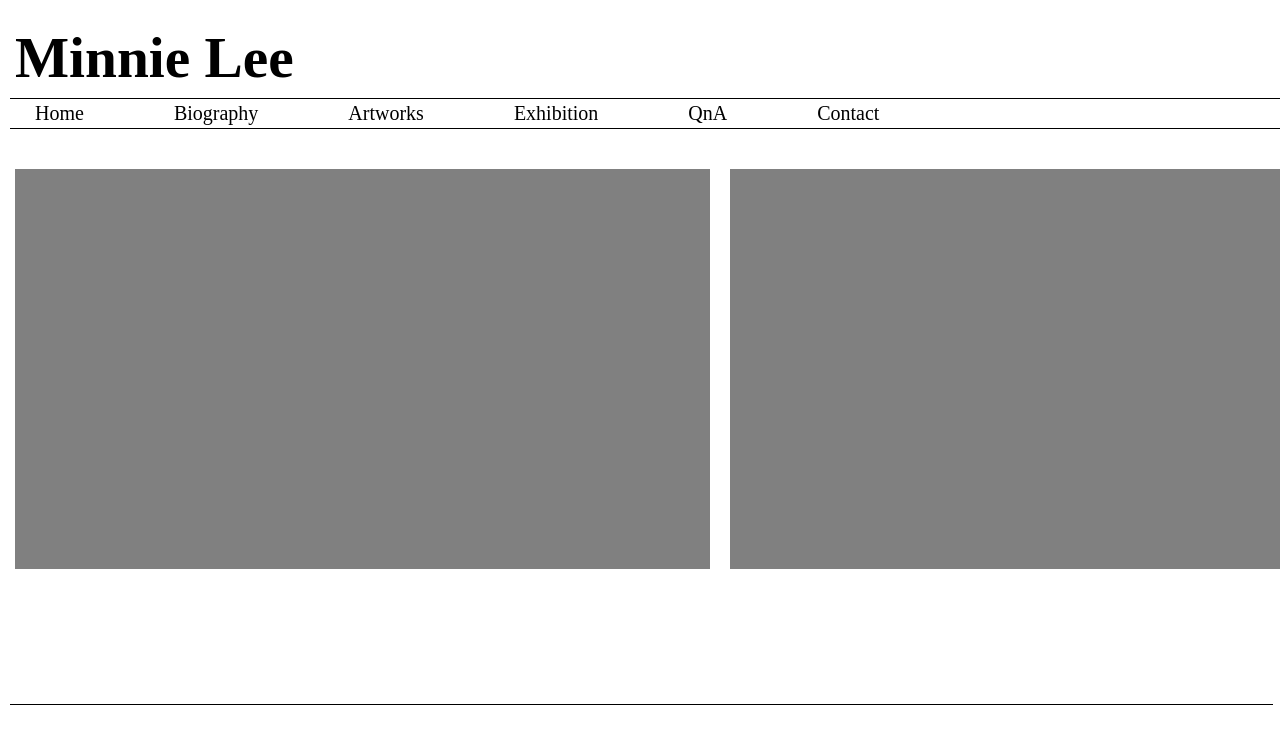
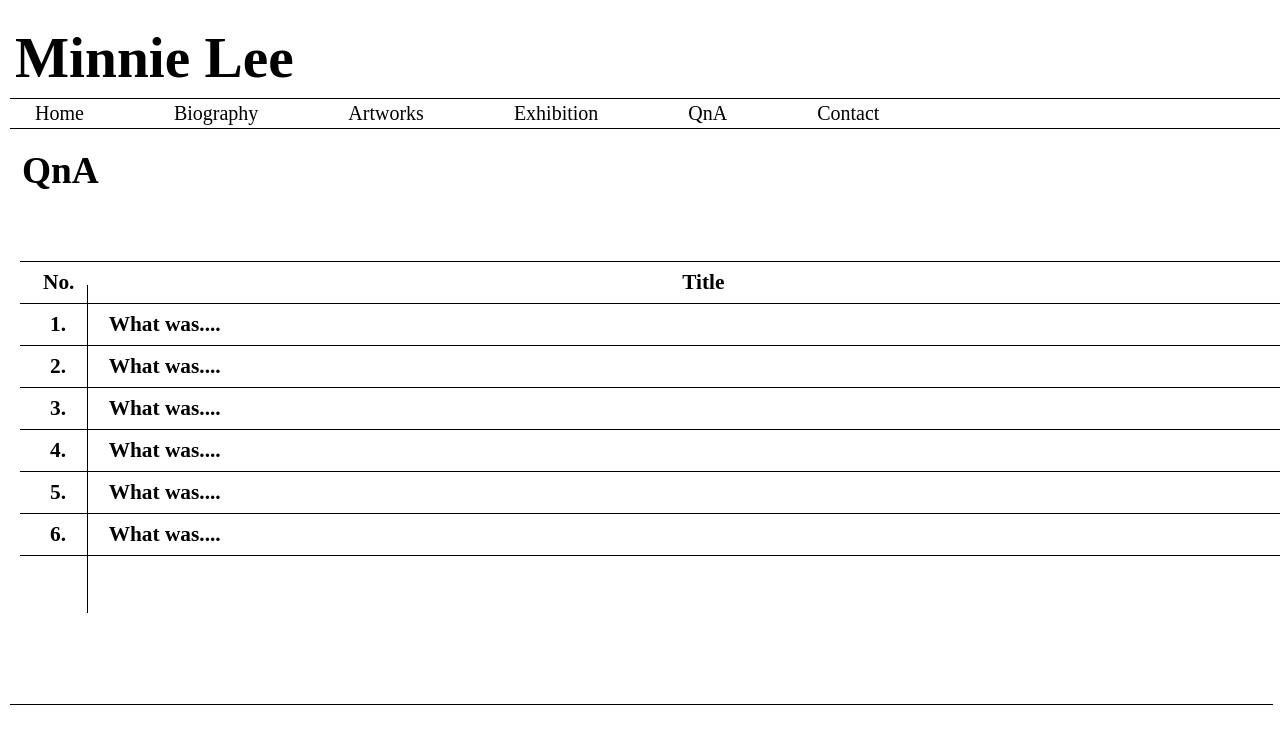
Before and after one commit to MinnieLee/MHL-Project-2-5, a plain HTML site: page index.html in a window 1280 px wide. Shown: the top 744 px of the page. Drawn offline with nearby package versions, Linux system fonts and the light colour scheme; no server answers; a script that the page names is missing.

Commit message:
02_02_03

```diff
--- a/index.html
+++ b/index.html
@@ -26,11 +26,31 @@
             <li><a href='https://minnielee.github.io/MHL-Project-2-7/'>Contact</a></li>
           </ul>
           <div class="box1"></div>
-          <ul class="works">
-            <li></li>
-            <li></li>
-</ul>
+
+          <div class="boxarticle">
+            <h1 class="title">QnA</h1>
+
   </div>
+  <div class="boxarticle2">
+    </div>
+    <div class="boxarticle3"></div>
+    <div class="vl"></div>
+    <h1 class="title3">No.&nbsp;&nbsp;&nbsp;&nbsp;&nbsp;&nbsp;&nbsp;&nbsp;&nbsp;&nbsp;&nbsp;&nbsp;&nbsp;&nbsp;&nbsp;&nbsp;&nbsp;&nbsp;&nbsp;&nbsp;&nbsp;&nbsp;&nbsp;&nbsp;&nbsp;&nbsp;&nbsp;&nbsp;&nbsp;&nbsp;&nbsp;&nbsp;&nbsp;&nbsp;&nbsp;&nbsp;&nbsp;&nbsp;&nbsp;&nbsp;&nbsp;&nbsp;&nbsp;&nbsp;&nbsp;&nbsp;&nbsp;&nbsp;&nbsp;&nbsp;&nbsp;&nbsp;&nbsp;&nbsp;&nbsp;&nbsp;&nbsp;&nbsp;&nbsp;&nbsp;&nbsp;&nbsp;&nbsp;&nbsp;&nbsp;&nbsp;&nbsp;&nbsp;&nbsp;&nbsp;&nbsp;&nbsp;&nbsp;&nbsp;&nbsp;&nbsp;&nbsp;&nbsp;&nbsp;&nbsp;&nbsp;&nbsp;&nbsp;&nbsp;&nbsp;&nbsp;&nbsp;&nbsp;&nbsp;&nbsp;&nbsp;&nbsp;&nbsp;&nbsp;&nbsp;&nbsp;&nbsp;&nbsp;&nbsp;&nbsp;&nbsp;&nbsp;&nbsp;&nbsp;&nbsp;&nbsp;&nbsp;&nbsp;&nbsp;&nbsp;&nbsp;&nbsp;&nbsp;&nbsp;Title</h1>
+    <div class="boxarticle3"></div>
+    <h1 class="title2"><a href='#'>1.&nbsp;&nbsp;&nbsp;&nbsp;&nbsp;&nbsp;&nbsp;&nbsp;What was....</a></h1>
+    <div class="boxarticle3"></div>
+    <h1 class="title2"><a href='#'>2.&nbsp;&nbsp;&nbsp;&nbsp;&nbsp;&nbsp;&nbsp;&nbsp;What was....</a></h1>
+    <div class="boxarticle3"></div>
+    <h1 class="title2"><a href='#'>3.&nbsp;&nbsp;&nbsp;&nbsp;&nbsp;&nbsp;&nbsp;&nbsp;What was....</a></h1>
+    <div class="boxarticle3"></div>
+    <h1 class="title2"><a href='#'>4.&nbsp;&nbsp;&nbsp;&nbsp;&nbsp;&nbsp;&nbsp;&nbsp;What was....</a></h1>
+    <div class="boxarticle3"></div>
+    <h1 class="title2"><a href='#'>5.&nbsp;&nbsp;&nbsp;&nbsp;&nbsp;&nbsp;&nbsp;&nbsp;What was....</a></h1>
+    <div class="boxarticle3"></div>
+    <h1 class="title2"><a href='#'>6.&nbsp;&nbsp;&nbsp;&nbsp;&nbsp;&nbsp;&nbsp;&nbsp;What was....</a></h1>
+    <div class="boxarticle3"></div>
+
+
    </div>
   </div>
 
--- a/script.js
+++ /dev/null
@@ -1,11 +0,0 @@
-
-$.getJSON("https://api.openweathermap.org/data/2.5/weather?q=Providence&units=imperial&appid=4dcc0880d40031e9df59fc0eeb8cfa32", function(weatherdata) {
-
-
-});
-
- // console.log(weatherdata.main.temp)
-
-    // $(".temp").text(`The temperature is currently ${weatherdata.main.temp} degrees.`)
-
-    // $("body").css("background-color", `rgb(0, 0, ${weatherdata.main.temp})`);
--- a/style.css
+++ b/style.css
@@ -63,16 +63,6 @@
 		  background-attachment: fixed;
 	  }
 
-	  .box3{
-		background-color: gray;
-		height: 50vh;
-		width: 100%;
-		margin-left: 57%;
-		margin-right: 28px;
-		margin-top: 103px;
-		background-attachment: fixed;
-	  }
-
 	  .box4{
 		background-color: black;
 	  height: 0.1vh;
@@ -83,24 +73,64 @@
 	  background-attachment: fixed;
 	  }
 
-.works{
-	display: flex;
-	width:1415px;
-	height: 400px;
-	margin:auto;
+
+	  .boxarticle{
+		background-color:white;
+		height: 10vh;
+		width: 100%;
+	}
+
+	.boxarticle2{
+		background-color:white;
+		height: 4vh;
+		width: 100%;
+	}
+
+	.boxarticle3{
+border-top: 1px solid black;
+		height: 0px;
+		width: 100%;
+		margin-left: 10px;
+	}
+	.boxarticle4{
+		border-top: 1px solid black;
+		border-bottom: 1px solid black;
+				height: 5.5vh;
+				width: 100%;
+				margin-left: 12px;
+			}
+
+	.title{
+		color: black;
+		margin-top: 20px;
+		font-size: 28pt;
+		margin-left: 12px;
+
+	}
+
+	.title2{
+		color: black;
+		margin-top: 8px;
+		font-size: 16pt;
+		margin-left: 40px;
+
+	}
 
 
-}
+	.title3{
+		color: black;
+		margin-top: 8px;
+		font-size: 16pt;
+		margin-left: 33px;
 
-.works > li{
-	flex: 1;
-	background: gray;
-	margin-top:40px;
-	height:400px;
-}
+	}
 
-.works > li:not(:last-child){
-	margin-right: 20px;
-	margin-left:5px;
-
-}
+	.vl {
+		border-left: 1px solid black;
+		height: 328px;
+		position: absolute;
+		left: 7%;
+		margin-left: -3px;
+		margin-top: 285px;
+		top: 0;
+	  }
```
